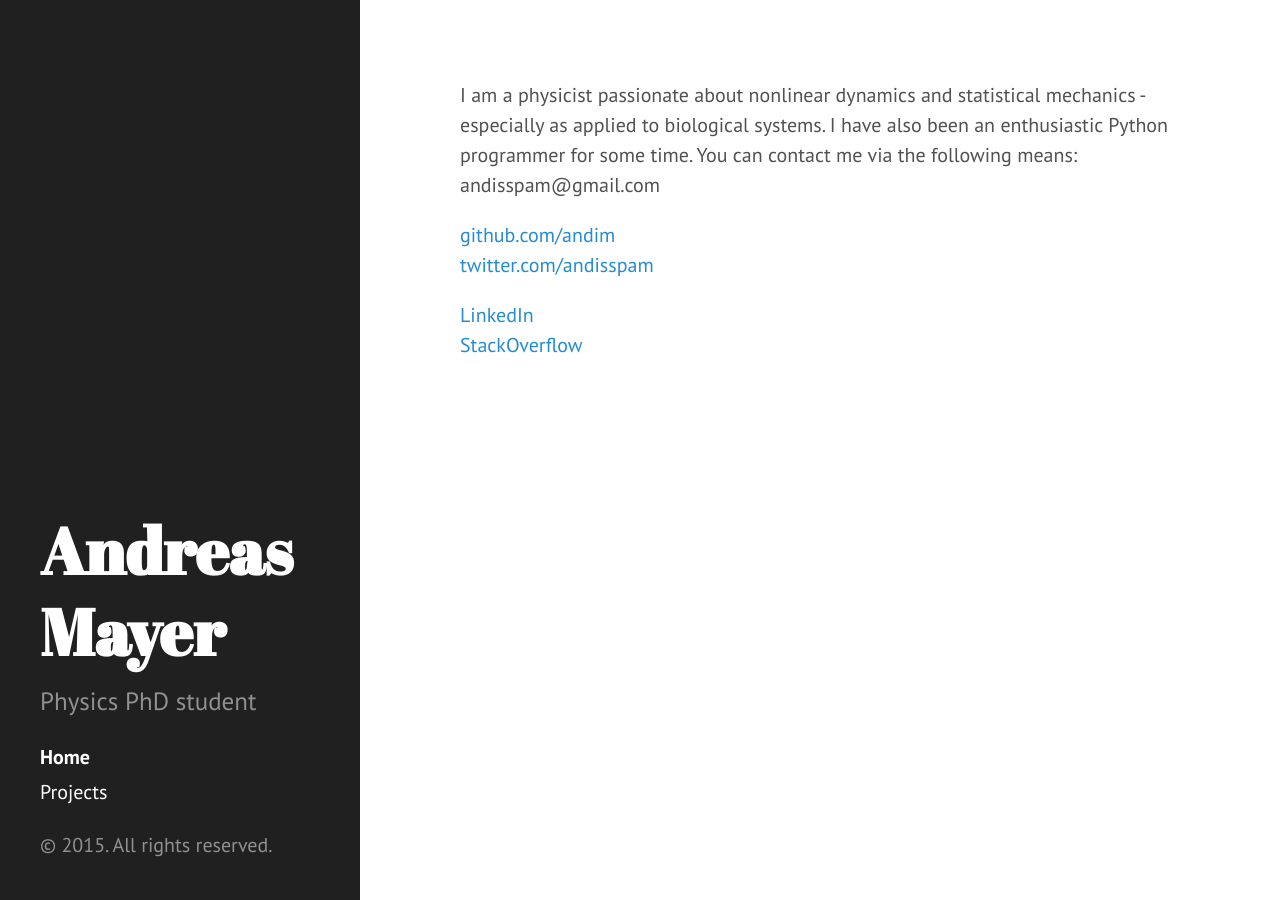
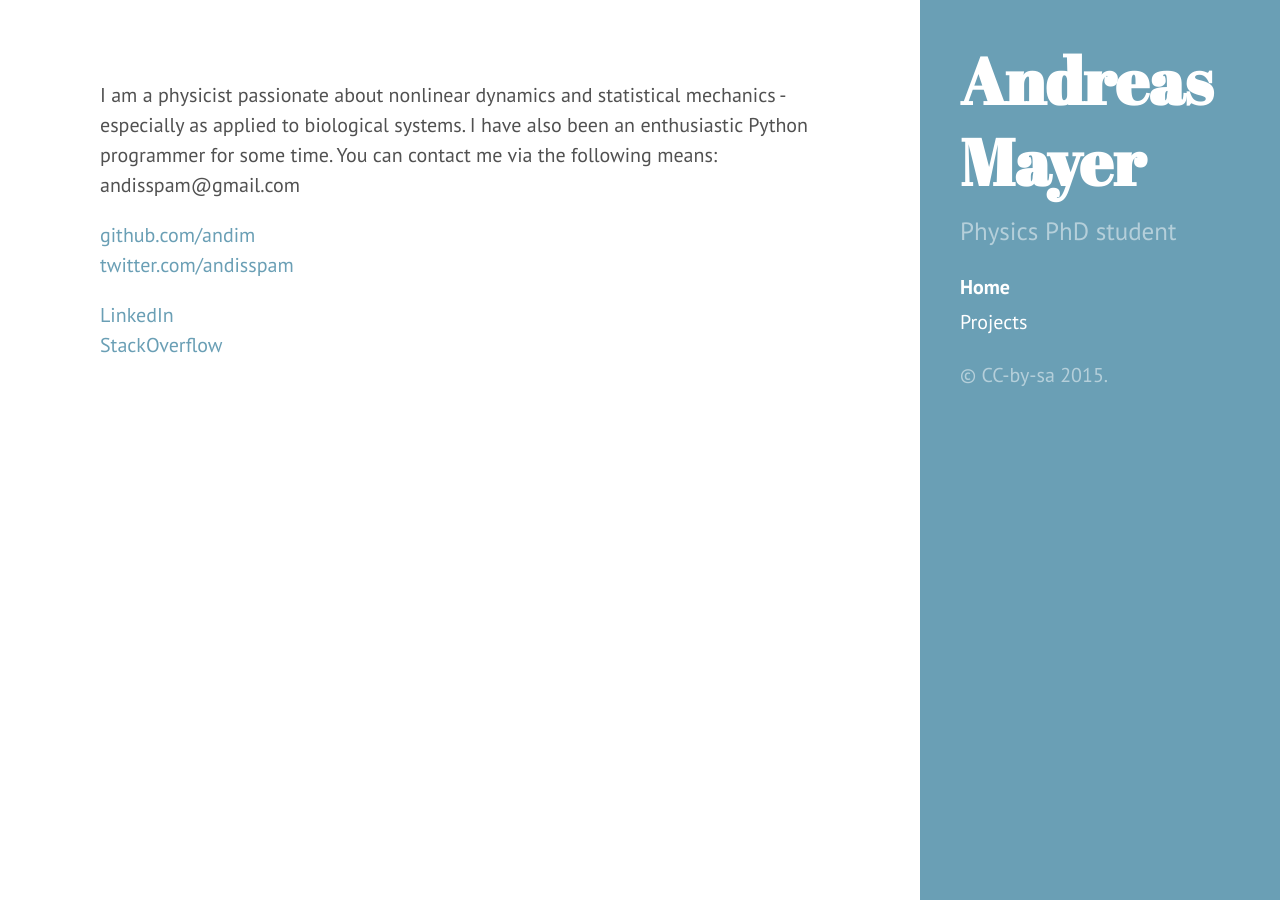
Before and after one commit to andim/andim.github.io, a Jekyll site: the page built from index.html, in a window 1280 px wide. Built offline with Jekyll 4.4.1, drawn with Linux system fonts in a browser that asks for light colours; Markdown is read by kramdown in place of the engine named in the settings; the list of posts is cut into pages by our own code.

Commit message:
changed sidebar position

```diff
--- a/_includes/sidebar.html
+++ b/_includes/sidebar.html
@@ -1,5 +1,5 @@
 <div class="sidebar">
-  <div class="container sidebar-sticky">
+  <div class="container">
     <div class="sidebar-about">
       <h1>
         <a href="{{ site.baseurl }}">
@@ -28,6 +28,6 @@
 
     </nav>
 
-    <p>&copy; {{ site.time | date: '%Y' }}. All rights reserved.</p>
+    <p>&copy; CC-by-sa {{ site.time | date: '%Y' }}.</p>
   </div>
 </div>
--- a/_layouts/default.html
+++ b/_layouts/default.html
@@ -3,7 +3,7 @@
 
   {% include head.html %}
 
-  <body>
+  <body class="theme-base-0d layout-reverse">
 
     {% include sidebar.html %}
 
```
